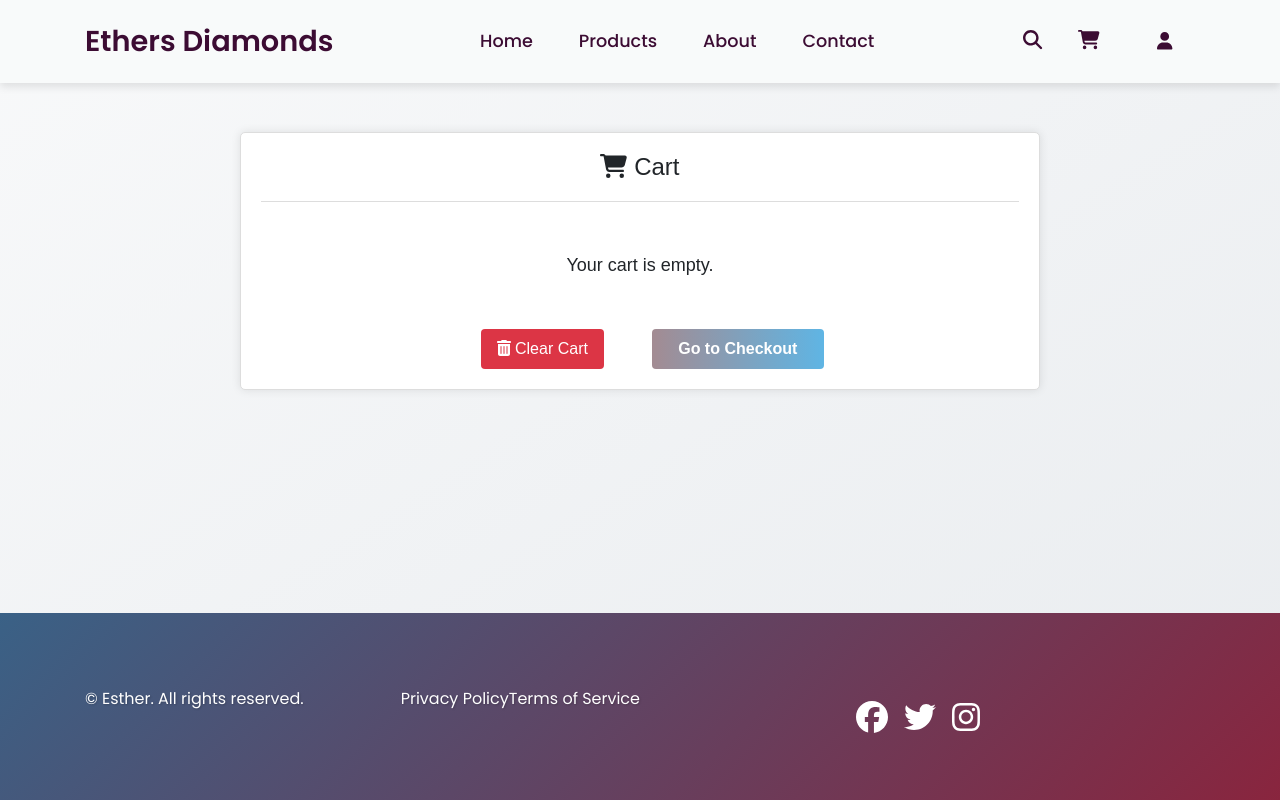
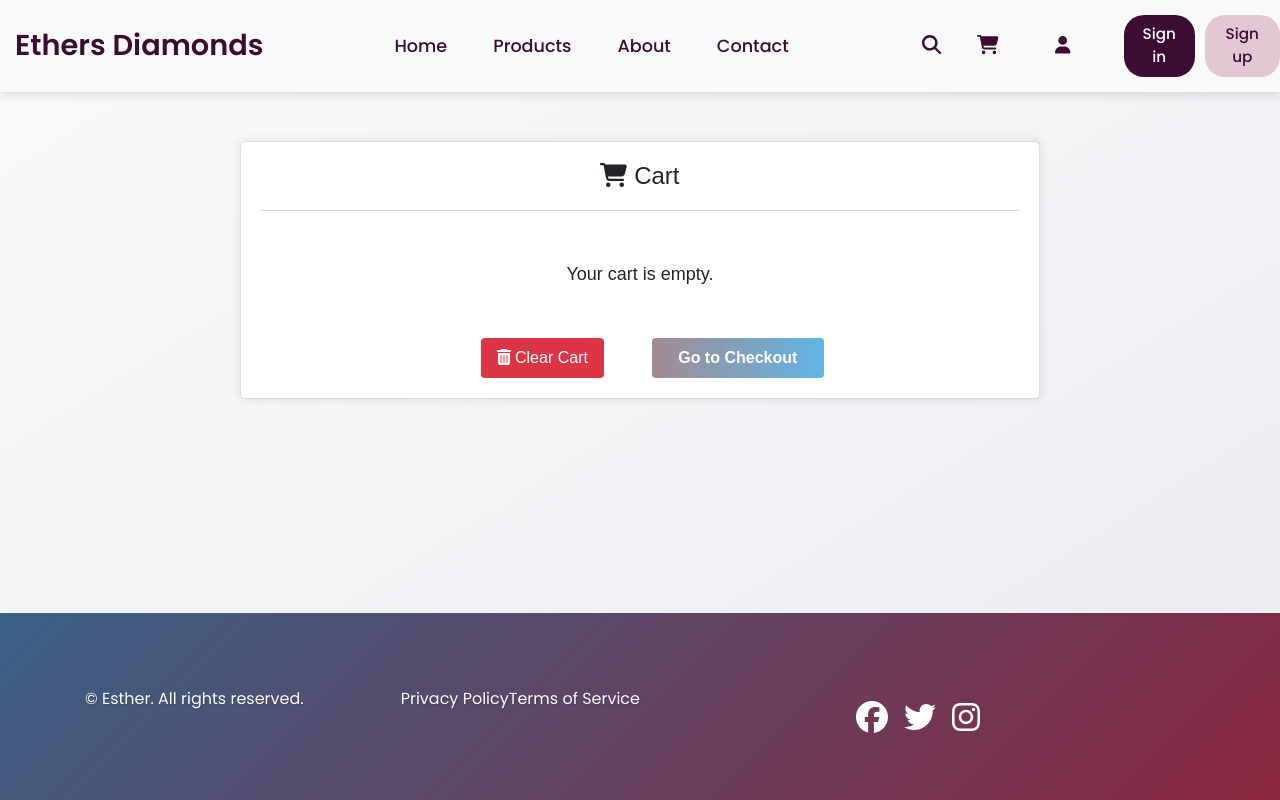
Before and after one commit to vanhungne/SWP_DB, a React (Create React App) app in the folder DIAMOND_STORE_DEMO/: page /cart in a window 1280 px wide. Built offline with nearby package versions, Linux system fonts and the light colour scheme.

Commit message:
up
login res

```diff
--- a/DIAMOND_STORE_DEMO/src/Component/header.jsx
+++ b/DIAMOND_STORE_DEMO/src/Component/header.jsx
@@ -7,6 +7,7 @@ import { FontAwesomeIcon } from '@fortawesome/react-fontawesome';
 import { faShoppingCart, faUser, faSearch } from '@fortawesome/free-solid-svg-icons';
 import Cookies from 'js-cookie';
 import '../Scss/Header.scss';
+
 const Header = () => {
     const { currentUser, logout } = useAuth();
     const [scrollDirection, setScrollDirection] = useState('up');
@@ -139,6 +140,12 @@ const Header = () => {
                     </Nav>
                 </Navbar.Collapse>
             </Container>
+            {!currentUser && (
+                <div className="auth-buttons">
+                    <Link to="/login" className="btn btn-login">Sign in</Link>
+                    <Link to="/register" className="btn btn-register">Sign up</Link>
+                </div>
+            )}
             {isSearchOpen && (
                 <div className="search-overlay">
                     <Container>
--- a/DIAMOND_STORE_DEMO/src/Scss/Header.scss
+++ b/DIAMOND_STORE_DEMO/src/Scss/Header.scss
@@ -8,6 +8,8 @@ $link-hover-color: #3c0c33;
 $dropdown-bg-color: rgba(119, 87, 87, 0.45);
 $dropdown-hover-bg-color: #e3c8d3;
 $dropdown-shadow-color: rgb(218, 208, 185);
+$btn-login-bg: #3c0c33;
+$btn-register-bg: #e3c8d3;
 
 // Mixins
 @mixin flex-center {
@@ -161,6 +163,40 @@ body {
         border: none;
         cursor: pointer;
     }
+
+}
+.auth-buttons {
+    display: flex;
+    align-items: center;
+    margin-left: 5px;
+
+    .btn {
+        padding: 8px 16px;
+        border-radius: 20px;
+        font-weight: 500;
+        font-size: 0.95rem;
+        transition: all 0.3s ease;
+        text-decoration: none;
+        margin-left: 10px;
+
+        &-login {
+            background-color: $btn-login-bg;
+            color: white;
+
+            &:hover {
+                background-color: darken($btn-login-bg, 10%);
+            }
+        }
+
+        &-register {
+            background-color: $btn-register-bg;
+            color: $brand-color;
+
+            &:hover {
+                background-color: darken($btn-register-bg, 10%);
+            }
+        }
+    }
 }
 
 // Hover Dropdown Styles
@@ -197,4 +233,5 @@ body {
     .nav-right-items {
         margin-top: 10px;
     }
+
 }
```
